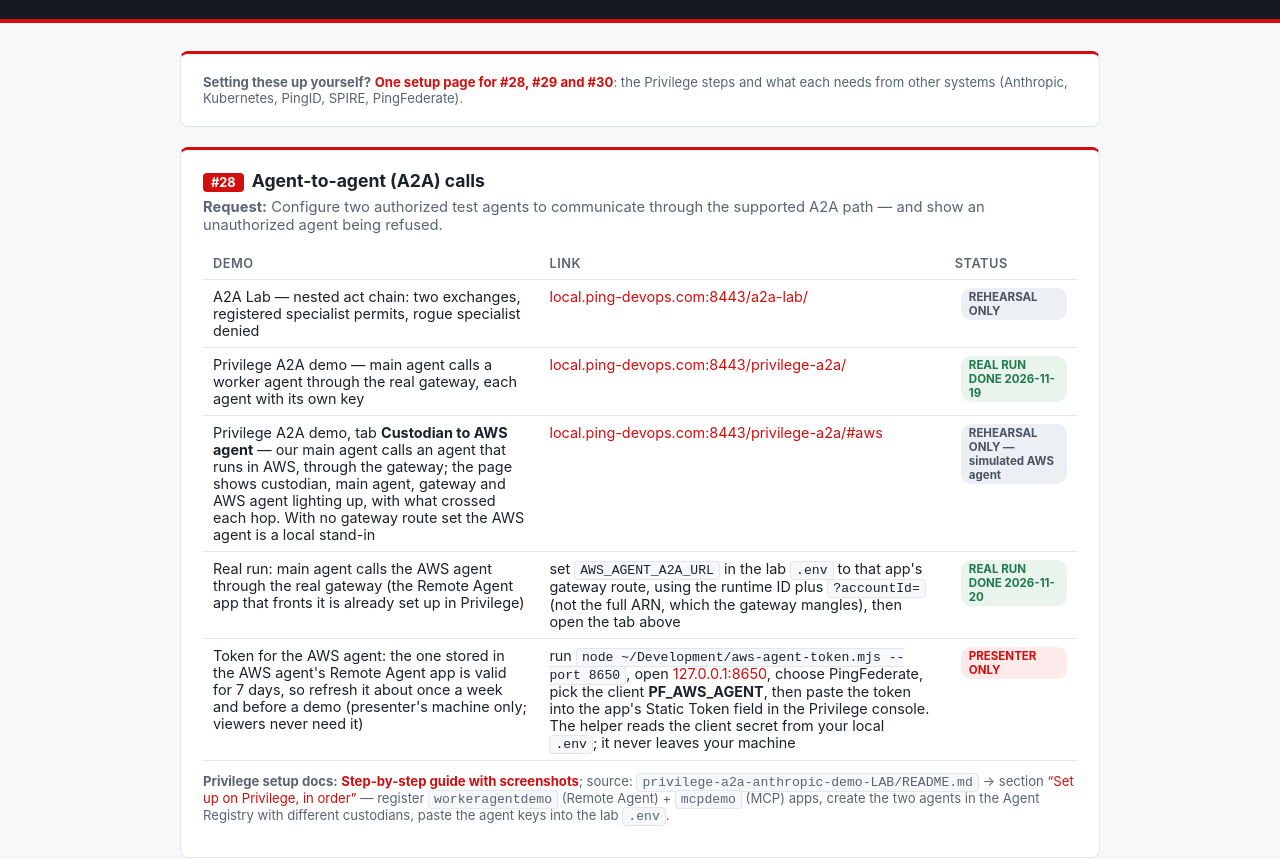
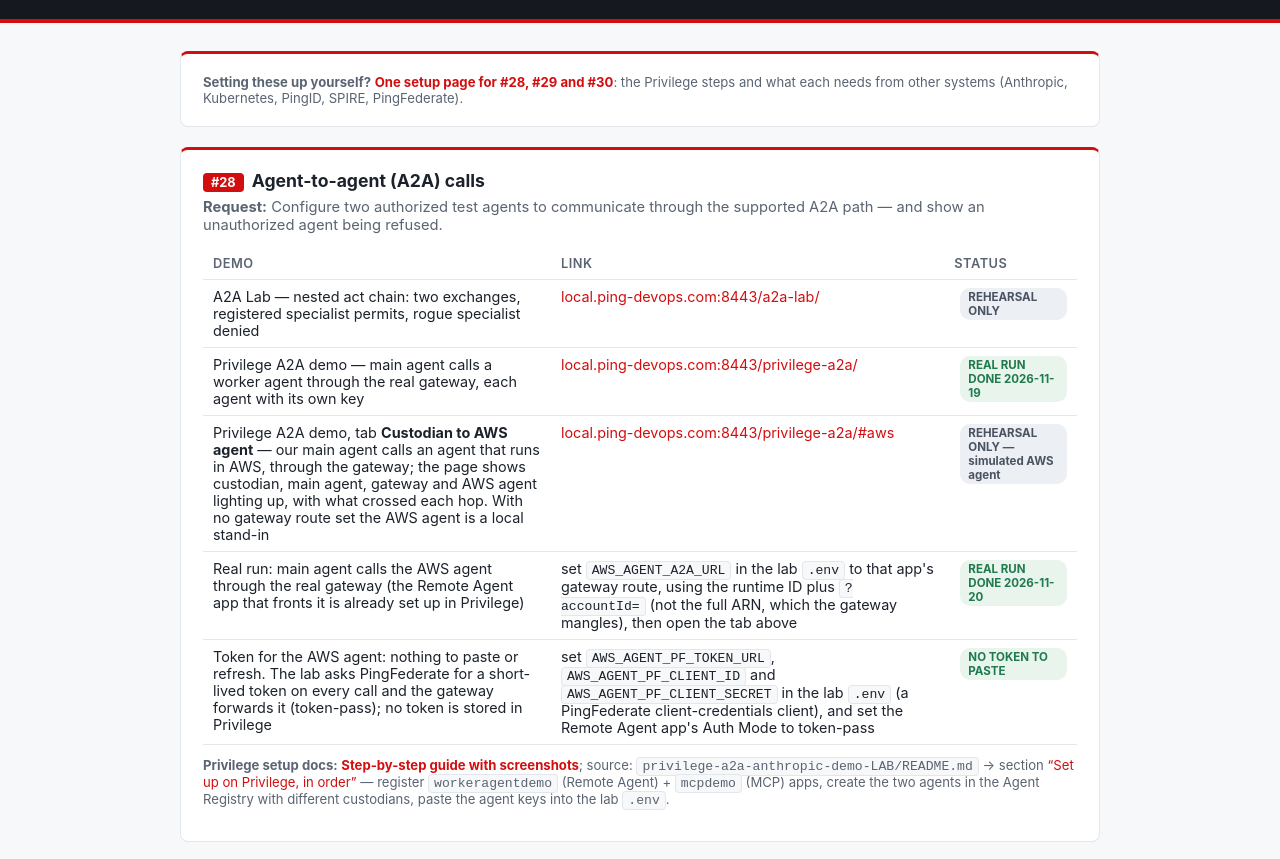
Before and after one commit to curtismu7/nyl-demo-starter, a plain HTML site: page index.html in a window 1280 px wide. Shown: the part 83-942 px from the top of the page. Drawn offline with Linux system fonts and the light colour scheme.

Commit message:
AWS agent: no token to paste. The lab mints a short-lived PingFederate token per call and the gateway forwards it (token-pass)

```diff
--- a/index.html
+++ b/index.html
@@ -68,9 +68,9 @@
         <td><span class="badge real">REAL RUN DONE 2026-11-20</span></td>
       </tr>
       <tr>
-        <td>Token for the AWS agent: the one stored in the AWS agent's Remote Agent app is valid for 7 days, so refresh it about once a week and before a demo (presenter's machine only; viewers never need it)</td>
-        <td>run <code>node ~/Development/aws-agent-token.mjs --port 8650</code>, open <a href="http://127.0.0.1:8650/" target="_blank" rel="noopener noreferrer">127.0.0.1:8650</a>, choose PingFederate, pick the client <b>PF_AWS_AGENT</b>, then paste the token into the app's Static Token field in the Privilege console. The helper reads the client secret from your local <code>.env</code>; it never leaves your machine</td>
-        <td><span class="badge owner">PRESENTER ONLY</span></td>
+        <td>Token for the AWS agent: nothing to paste or refresh. The lab asks PingFederate for a short-lived token on every call and the gateway forwards it (token-pass); no token is stored in Privilege</td>
+        <td>set <code>AWS_AGENT_PF_TOKEN_URL</code>, <code>AWS_AGENT_PF_CLIENT_ID</code> and <code>AWS_AGENT_PF_CLIENT_SECRET</code> in the lab <code>.env</code> (a PingFederate client-credentials client), and set the Remote Agent app's Auth Mode to token-pass</td>
+        <td><span class="badge real">NO TOKEN TO PASTE</span></td>
       </tr>
     </table>
     <p class="note"><b>Privilege setup docs:</b> <a href="guides/28-a2a.html"><b>Step-by-step guide with screenshots</b></a>; source: <code>privilege-a2a-anthropic-demo-LAB/README.md</code> &rarr; section
@@ -133,7 +133,7 @@
     <table>
       <tr><th>Item</th><th>Real run status</th></tr>
       <tr><td>#28 A2A</td><td><b>DONE &mdash; real run 2026-11-19.</b> Main agent delegated to the worker over A2A through the gateway, the worker read entitlements over MCP through the gateway, and a real answer came back (<code>200</code>). The same A2A call with the worker's key, which has no <code>a2a</code> scope, was refused (<code>403</code>, <code>key not scoped for a2a access</code>).</td></tr>
-      <tr><td>AWS agent A2A (joins #28)</td><td><b>DONE &mdash; real run 2026-11-20.</b> The main agent called the agent running in AWS (Amazon Bedrock AgentCore) through the Privilege gateway over A2A (<code>message/send</code>), and the AWS agent's own reply came back (<code>200</code>). The Remote Agent app passes a PingFederate-issued token that the AgentCore runtime verifies, so the runtime trusts that issuer. The route in the lab's local <code>.env</code> is <code>AWS_AGENT_A2A_URL</code>, which carries the main agent's key (its grant selects the AWS agent's Remote Agent app). The token stored in the app comes from a dedicated PingFederate client and is valid for 7 days, so the presenter refreshes it about once a week. With the route blank the tab still runs against a local stand-in, which is rehearsal only.</td></tr>
+      <tr><td>AWS agent A2A (joins #28)</td><td><b>DONE &mdash; real run 2026-11-20.</b> The main agent called the agent running in AWS (Amazon Bedrock AgentCore) through the Privilege gateway over A2A (<code>message/send</code>), and the AWS agent's own reply came back (<code>200</code>). The main agent asks PingFederate for a short-lived token (OAuth client credentials) on every call. The Remote Agent app is on token-pass: the gateway verifies that token against a Federated Identity and forwards it unchanged, and the AgentCore runtime verifies the same token, so it trusts that issuer. No token is stored in Privilege and none is pasted anywhere. The route and the PingFederate client are set in the lab's local <code>.env</code>. With the route blank the tab still runs against a local stand-in, which is rehearsal only.</td></tr>
       <tr><td>#29 approval</td><td>Gateway connection is real (tool list through a live door). <b>DONE &mdash; real run 2026-11-20.</b> A Cedar hold on a real gateway door sent a PingID push to the approver's phone (tenant MFA on, PingID-enabled environment); the approval is recorded by Privilege as channel <code>ciba</code> and the retry succeeded. On the earlier (old) tenant a real reject, which is final, and several expiries were also recorded through the same gateway holds. Evidence in guide #29.</td></tr>
       <tr><td>#30 SPIFFE</td><td><b>DONE &mdash; real run 2026-11-19.</b> SPIRE in the SE cluster minted real JWT-SVIDs; the gateway accepted the valid one (<code>200</code> + tool list) and refused the mismatched SPIFFE ID and the untrusted key (<code>401</code>). Evidence: the HTTP statuses, re-run 2026-11-19 (no per-call gateway log line was found for the SPIFFE key). The standalone lab remains the rehearsal mode.</td></tr>
     </table>
```
